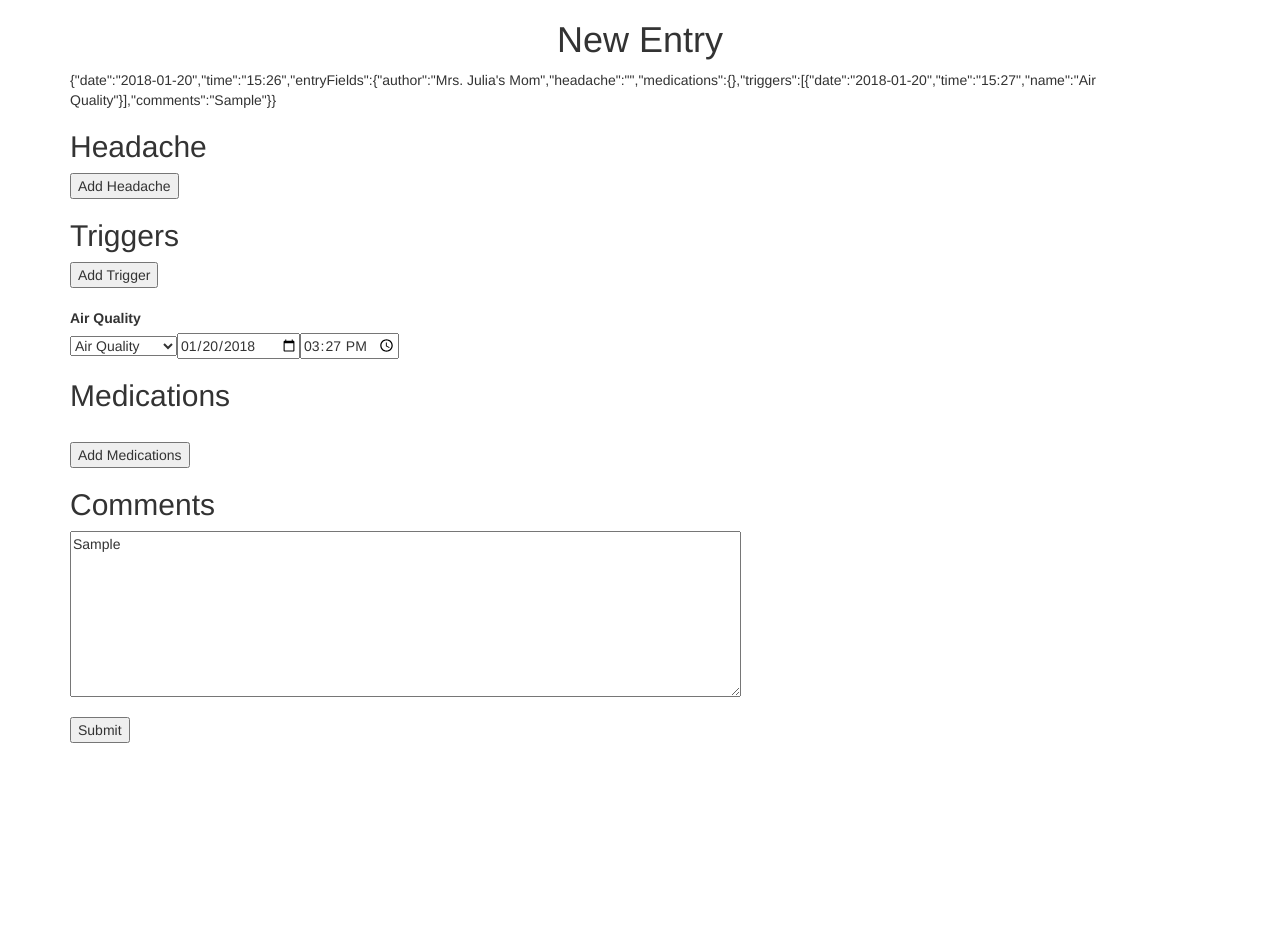
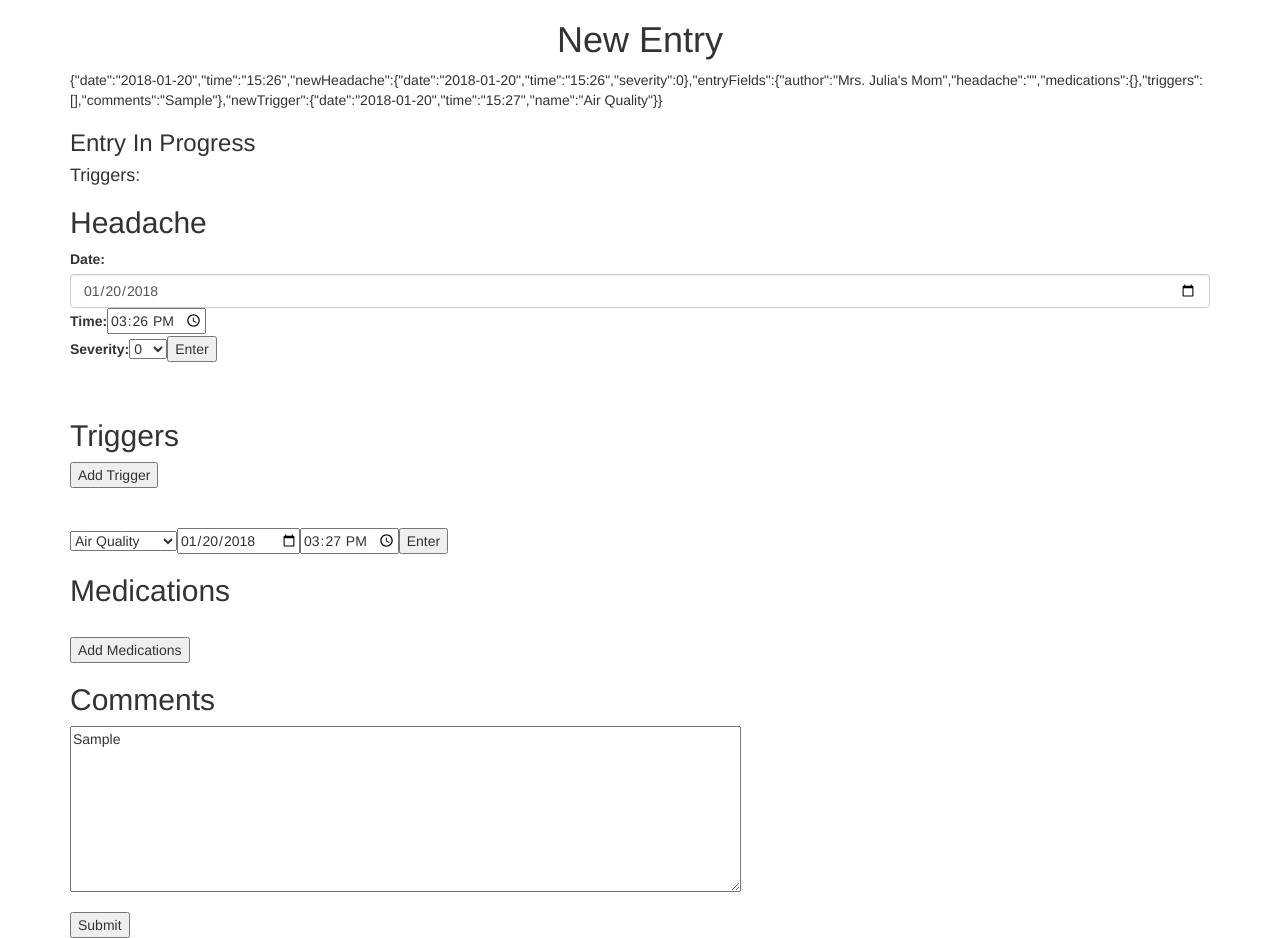
Before and after one commit to abchapman93/new-entry-mini-app, an Angular app: page / in a window 1280 px wide. Both pictures are taken after typing "Sample" into the empty fields and a click on the button "Add Trigger". Before the commit the page ends 800 px from the top, so only its background shows below. Built offline with nearby package versions, Linux system fonts and the light colour scheme.

Commit message:
changed modeling of triggers, added view at top

```diff
--- a/src/app/entry-form/entry-form.component.html
+++ b/src/app/entry-form/entry-form.component.html
@@ -3,29 +3,50 @@
   <form (ngSubmit)="onSubmit()" #entryForm="ngForm">
     {{diagnostic}}
 
+    <h3>Entry In Progress</h3>
+    <!-- Display all the variables that have been created -->
+        <!-- TODO: give each new entry it's own template or something -->
+    <div *ngIf="hasHeadache">
+      <h4 class="entryHeader">Headache:</h4>
+      <button type="button" name="button" (click)="removeHeadache()">Remove</button>
+      <ul>
+        <li>
+          <span class="badge">Severity: {{model.entryFields.headache.severity}}</span>
+        </li>
+        <li>
+          <span class="badge">{{model.entryFields['headache']['date'] + ' ' + model.entryFields['headache']['time']}}</span>
+        </li>
+      </ul>
+    </div>
+    <div *ngIf="hasTrigger">
+      <h4 class="entryHeader">Triggers:</h4>
+      <ul>
+        <li  *ngFor="let entry of model.entryFields['triggers']; index as i"
+              name="currentTriggers">
+          <span class="badge" >{{entry.name}} {{entry.date}} {{entry.time}}</span>
+          <button type="button" name="button" (click)="removeTrigger(i)">Remove</button>
+        </li>
+
+      </ul>
+    </div>
+
+
 
     <h2>Headache</h2>
-    <div *ngIf="!hasHeadache; then can_add_headache else can_remove_headache"class="">
-    </div>
-    <ng-template #can_add_headache>
-      <button type="button" name="button" (click)="changeHasHeadache()">Add Headache</button>
-    </ng-template>
-    <ng-template #can_remove_headache>
-      <button type="button" name="button" (click)="changeHasHeadache()">Remove Headache</button>
-    </ng-template>
-    <div *ngIf="hasHeadache" class="form-group">
+    <div class="form-group">
       <label for="headacheDate">Date: </label>
       <input type="date" class="form-control" id="headacheDate" name="headacheDate"
-        [(ngModel)]="model.entryFields.headache.date"
+        [(ngModel)]="model.newHeadache.date"
         #spy>
       <label for="headacheTime">Time:</label>
       <input type="time" name="headacheTime" value=""
-        [(ngModel)]="model.entryFields.headache.time">
+        [(ngModel)]="model.newHeadache.time">
         <br>
         <label for="severity">Severity: </label>
-        <select class="" name="severity" [(ngModel)]="model.entryFields.headache.severity">
+        <select class="" name="severity" [(ngModel)]="model.newHeadache.severity">
            <option *ngFor="let number of [0, 1, 2, 3, 4, 5, 6, 7, 8, 9, 10]">{{number}}</option>
         </select>
+      <button (click)="addNewHeadache()" type="button" name="button">Enter</button>
         <!-- <input type="number" name="severity"  class="form-control" value="0"
             [(ngModel)]="model.entryFields.headache.severity"> -->
     </div>
@@ -34,25 +55,26 @@
     <h2>Triggers</h2>
     <button type="button" name="add-trigger" (click)="addOneTrigger()">Add Trigger</button>
     <div *ngIf="hasTrigger" class="form-group">
+      <br >
+
+
       <br>
-          <div class="" *ngFor="let entry of model.entryFields['triggers']; index as i" >
-            <!-- <h4>{{model.entryFields.triggers[i].name}}</h4> -->
-            <label for="trigger-{{i}}">{{model.entryFields.triggers[i].name}}</label>
-            <br>
+      <!-- Field for new Trigger -->
+      <div class="" name="newTrigger">
         <!-- TODO: Figure out how to get the text in the drop-down menus to stay the same after adding a new trigger  -->
-            <select class="" name="trigger" id="trigger-{{i}}"
-              [(ngModel)]="entry['name']"
-            >
-              <option *ngFor="let trig of getTriggerValues()"
+        <select class="" name="trigger"
+          [(ngModel)]="model.newTrigger.name">
+          <option *ngFor="let trig of TRIGGER_VALUES; "
             [value]="trig"
             >{{trig}}</option>
         </select>
         <input type="date" name="trigDate" value=""
-              [ngModel]="entry.date | date:'yyyy-MM-dd'"
-              (ngModelChange)="entry.date = $event">
+          [ngModel]="model.newTrigger.date | date:'yyyy-MM-dd'"
+          (ngModelChange)="model.newTrigger.date = $event">
         <input type="time" name="trigTime" value=""
-            [ngModel]="entry.time"
+        [ngModel]="model.newTrigger.time"
         >
+        <button type="button" name="addTrigger" (click)="addNewTrigger()">Enter</button>
       </div>
     </div>
 
--- a/src/app/entry-form/entry-form.component.ts
+++ b/src/app/entry-form/entry-form.component.ts
@@ -41,6 +41,7 @@ export class EntryFormComponent implements OnInit {
 
   constructor() {
     this.numTriggers = [];
+
     console.log(this.TRIGGER_NAMES);
     // for (name of this.TRIGGER_NAMES) {
     //   console.log("Trigger name: " + name)
@@ -72,12 +73,51 @@ export class EntryFormComponent implements OnInit {
   addOneTrigger() {
     console.log("In addOneTrigger")
     console.log(this.TRIGGER_VALUES);
-    console.log(this.model.entryFields['triggers'].length)
-    if (this.model.entryFields['triggers'].length === this.TRIGGER_VALUES.length)
-      return
-    this.numTriggers.push(this.numTriggers.length + 1);
+    console.log()
+
+    this.model.newTrigger = new TriggerEntry('Air Quality');
+
+    console.log("New Headache")
+    console.log(this.newHeadache)
     this.hasTrigger = true;
-    this.model.addEntry('triggers', this.TRIGGER_VALUES[this.numTriggers.length-1]);
+    console.log(this.model.newTrigger);
+    return
+  }
+
+  /**
+  Adds the `newTrigger` field to the Entry's current triggers
+  */
+  addNewTrigger() {
+    console.log("In addNewTrigger");
+    this.model.newTrigger.idx = this.model.entryFields['triggers'].length;
+    let newTrigger = Object.assign({}, this.model.newTrigger);
+    this.model.entryFields['triggers'].push(newTrigger);
+    this.model.newTrigger = new TriggerEntry('Air Quality');
+  }
+  /**
+  Removes the trigger from entryFields.triggers at idx
+  */
+  removeTrigger(idx) {
+    // Populate the newTrigger field with this
+    this.model.newTrigger = this.model.entryFields['triggers'].splice(idx, 1)[0];
+
+    // Now change idxs in the remaining trigger entries
+    for (let i = idx; i<this.model.entryFields.triggers.length; i++) {
+      this.model.entryFields.triggers[i].idx = i;
+  }
+
+
+  }
+
+  addNewHeadache() {
+    let newHeadache = Object.assign({},  this.model.newHeadache);
+    this.model.headache = newHeadache;
+    this.hasHeadache = true;
+  }
+
+  removeHeadache() {
+    this.model.entryFields.headache = '';
+    this.changeHasHeadache();
   }
 
   changeHasTrigger() {
--- a/src/app/entry.ts
+++ b/src/app/entry.ts
@@ -51,10 +51,13 @@ Class that represents an entire entry.
 */
 export class Entry extends BaseEntryField {
   entryFields: object;
+  newTrigger: TriggerEntry;
+  newHeadache: HeadacheEntry;
 
   constructor() {
     super();
 
+    this.newHeadache = new HeadacheEntry();
     // TODO: these should be default be empty fields.
     // Figure out how to do that without throwing errors
     this.entryFields = {
```
Lines whose indentation alone changed are shown as unchanged.
